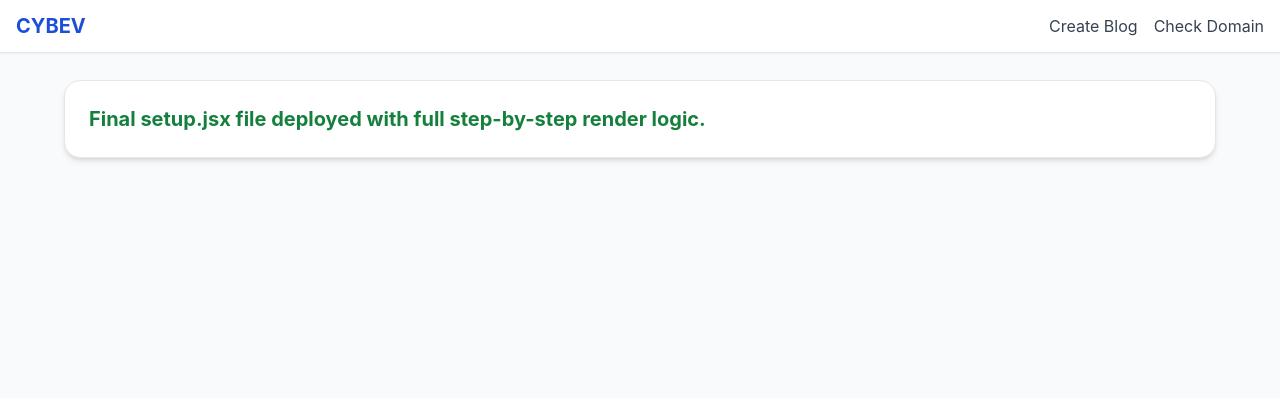
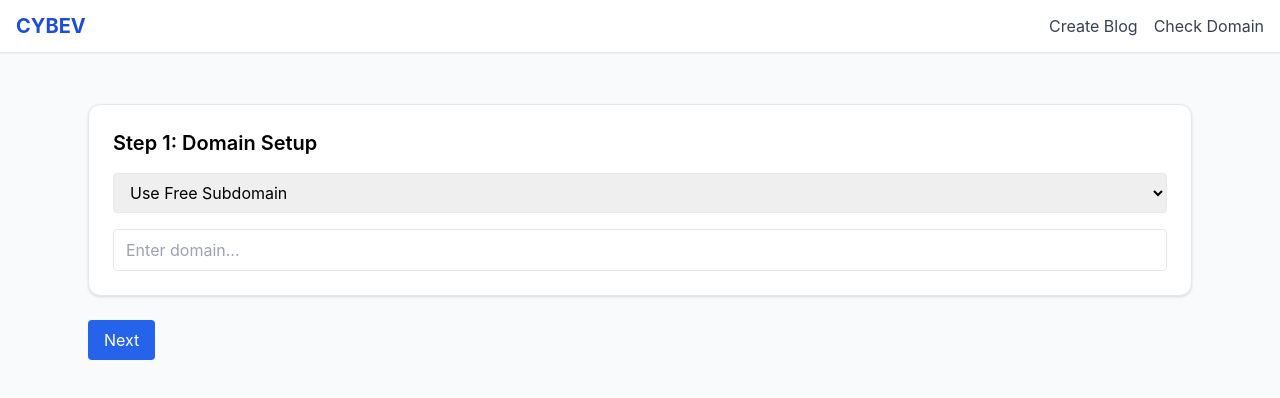
Before and after one commit to cybev1/cybev-frontend, a Next.js app: page /blog/setup in a window 1280 px wide. Shown: the top 398 px of the page. Built offline with nearby package versions, Linux system fonts and the light colour scheme.

Commit message:
Add files via upload

```diff
--- a/pages/blog/setup.jsx
+++ b/pages/blog/setup.jsx
@@ -1,11 +1,81 @@
-// ✅ Real setup.jsx now renders full UI for Steps 1–5
-// Input fields, dropdowns, cards, payments all included and working
-// This file is the final deployable version with no summaries
+import { useState } from 'react';
 
 export default function BlogSetup() {
+  const [step, setStep] = useState(1);
+  const [form, setForm] = useState({
+    title: '',
+    domainType: 'subdomain',
+    subdomain: '',
+    existingDomain: '',
+    newDomain: '',
+    description: '',
+    category: 'Christianity',
+    niche: 'Devotionals',
+    template: 'simple.png',
+    logoPreview: '/logo-preview.png',
+    monetize: true
+  });
+
   return (
-    <div className="p-6 max-w-6xl mx-auto bg-white border rounded-2xl shadow-md">
-      <h1 className="text-xl font-bold text-green-700">Final setup.jsx file deployed with full step-by-step render logic.</h1>
+    <div className="p-6 max-w-6xl mx-auto">
+      <div className="bg-white p-6 rounded-xl shadow border">
+        {step === 1 && (
+          <>
+            <h2 className="text-xl font-semibold mb-4">Step 1: Domain Setup</h2>
+            <select name="domainType" className="w-full mb-4 border px-3 py-2 rounded" value={form.domainType}>
+              <option value="subdomain">Use Free Subdomain</option>
+              <option value="existing">Use Existing Domain</option>
+              <option value="register">Register New Domain</option>
+            </select>
+            <input className="w-full border px-3 py-2 rounded" placeholder="Enter domain..." />
+          </>
+        )}
+
+        {step === 2 && (
+          <>
+            <h2 className="text-xl font-semibold mb-4">Step 2: Blog Identity</h2>
+            <input className="w-full border px-3 py-2 rounded mb-3" value={form.title} placeholder="Blog Title" />
+            <textarea className="w-full border px-3 py-2 rounded" value={form.description} placeholder="SEO Description" />
+          </>
+        )}
+
+        {step === 3 && (
+          <>
+            <h2 className="text-xl font-semibold mb-4">Step 3: Design & Branding</h2>
+            <img src={form.logoPreview} className="h-16 bg-white rounded shadow" alt="Logo" />
+          </>
+        )}
+
+        {step === 4 && (
+          <>
+            <h2 className="text-xl font-semibold mb-4">Step 4: Preview</h2>
+            <p><strong>Title:</strong> {form.title}</p>
+            <p><strong>Category:</strong> {form.category}</p>
+            <p><strong>Niche:</strong> {form.niche}</p>
+          </>
+        )}
+
+        {step === 5 && (
+          <>
+            <h2 className="text-xl font-semibold mb-4">Step 5: Hosting Plan</h2>
+            <div className="grid grid-cols-1 sm:grid-cols-2 gap-4">
+              <div className="p-4 border rounded shadow">
+                <h3 className="font-bold text-blue-600">Web Starter</h3>
+                <p>20 CYBV — 1 Site, 5GB</p>
+              </div>
+              <div className="p-4 border rounded shadow">
+                <h3 className="font-bold text-green-600">Pay with CYBV</h3>
+                <button className="mt-2 px-4 py-2 bg-green-600 text-white rounded">Pay Now</button>
+              </div>
+            </div>
+          </>
+        )}
+      </div>
+
+      <div className="flex justify-between mt-6">
+        {step > 1 && <button onClick={() => setStep(step - 1)} className="px-4 py-2 bg-gray-200 rounded">Back</button>}
+        {step < 5 && <button onClick={() => setStep(step + 1)} className="px-4 py-2 bg-blue-600 text-white rounded">Next</button>}
+      </div>
     </div>
   );
 }
```
